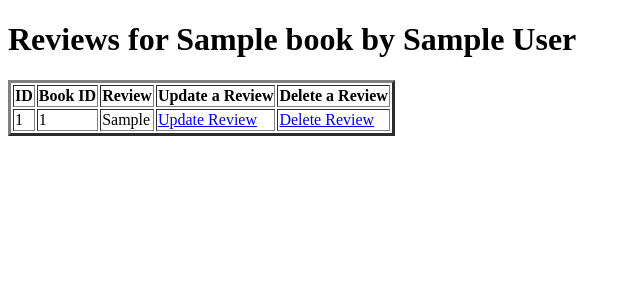
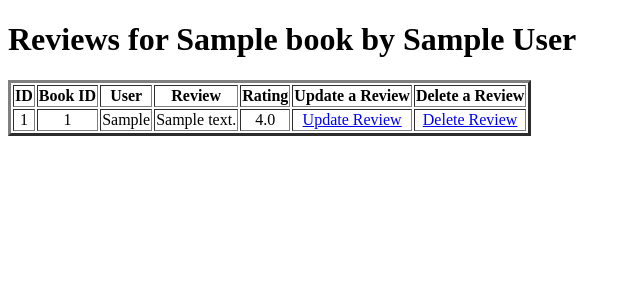
Before and after one commit to ablake12/Book-Club-API, a Flask app: page /books/reviews/1 in a window 1280 px wide. Shown: the top 300 px of the page, without its empty margins (0-640 px from the left). Run offline with Flask 3, Linux system fonts and the light colour scheme; tables that the repository leaves empty hold one stand-in row (values such as "Sample post").

Commit message:
Add user, rating, and styling

```diff
--- a/templates/reviewUI.html
+++ b/templates/reviewUI.html
@@ -11,7 +11,9 @@
                 <tr>
                     <th>ID</th>
                     <th>Book ID</th>
+                    <th>User</th>
                     <th>Review</th>
+                    <th>Rating</th>
                     <th>Update a Review</th>
                     <th>Delete a Review</th>
                 </tr>
@@ -19,15 +21,17 @@
             <tbody>
                 {% for review in reviews %}
                 <tr>
-                    <td>{{ review[0] }}</td>
-                    <td>{{ review[1] }}</td>
-                    <td class="review_wrap">{{ review[2] }}</td>
-                    <td>
+                    <td class="text_center">{{ review[0] }}</td>
+                    <td class="text_center">{{ review[1] }}</td>
+                    <td class="text_center">{{ review[2] }}</td>
+                    <td class="review_wrap">{{ review[3] }}</td>
+                    <td class="text_center">{{ review[4] }}</td>
+                    <td class="text_center">
                         <a href="{{ url_for('update_review_form', book_id=book_info[2], review_id=review[0]) }}">
                             Update Review
                         </a>
                     </td>
-                    <td>
+                    <td class="text_center">
                         <a href="{{ url_for('delete_review', book_id=book_info[2], review_id=review[0]) }}"
                         onclick="return confirm('Are you sure you want to delete this review?');">
                             Delete Review
```
